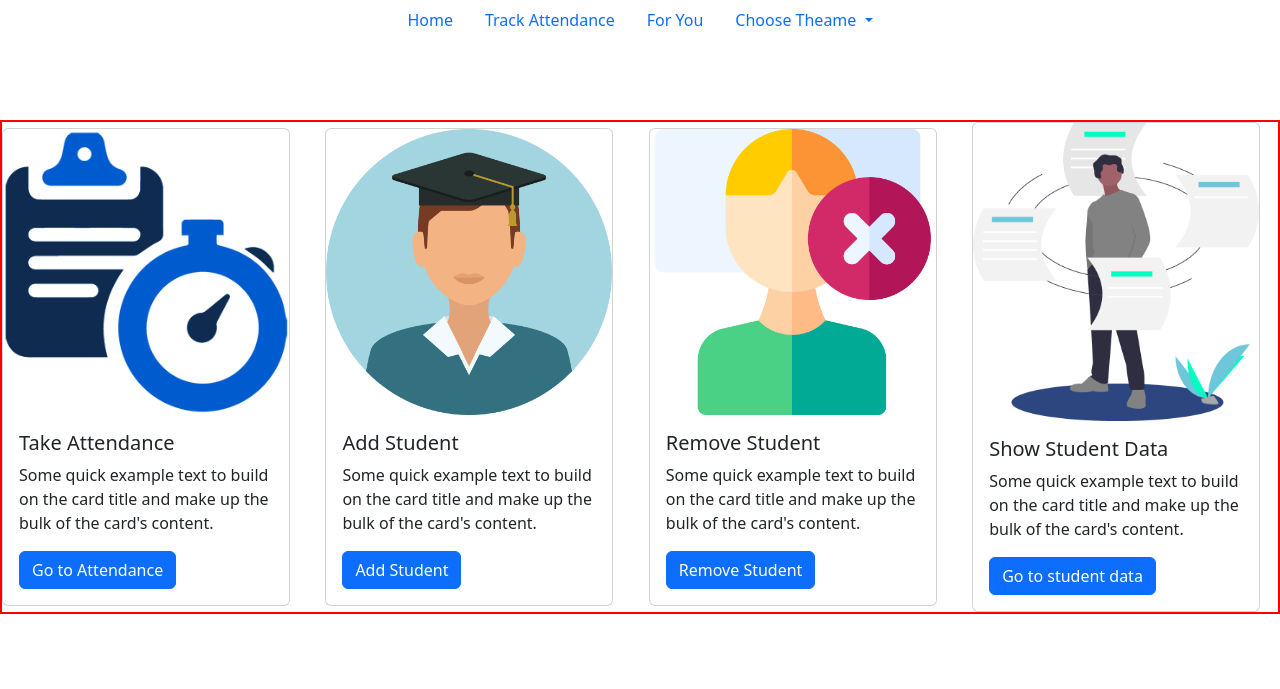
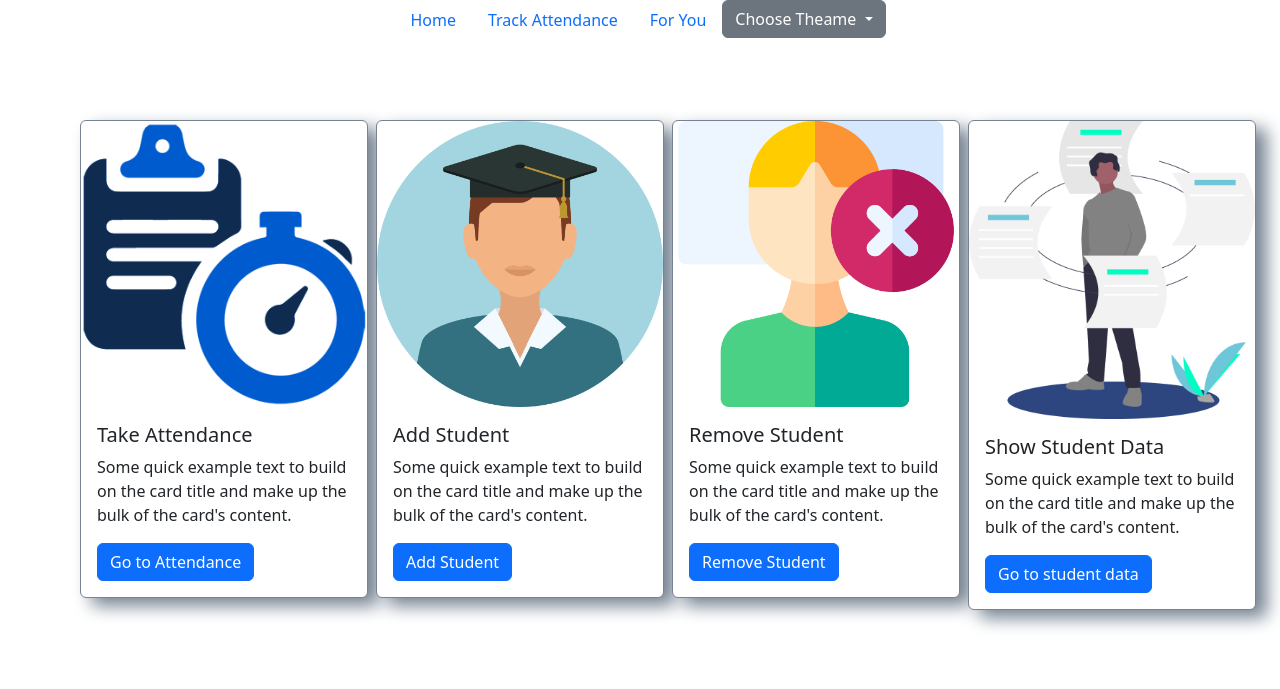
Before and after one commit to rutvalthonge4312/Attendance-System, a PHP site: page /ActualPage.html in a window 1280 px wide. Shown: the top 689 px of the page. Run offline with PHP 8.4, Linux system fonts and the light colour scheme.

Commit message:
updated the code

```diff
--- a/ActualPage.html
+++ b/ActualPage.html
@@ -13,6 +13,7 @@
     <link rel="stylesheet" href="ActualPageCSS.css" />
   </head>
   <body>
+    <div class="allContaint">
       <div class="navbarHeader">
         <ul class="nav justify-content-center">
           <li class="nav-item">
@@ -24,21 +25,24 @@
           <li class="nav-item">
             <a class="nav-link" href="#">For You</a>
           </li>
-        <li class="nav-item dropdown">
-          <a
-            class="nav-link dropdown-toggle"
-            href="#"
-            role="button"
+          <div class="dropdown">
+            <button
+              class="btn btn-secondary dropdown-toggle"
+              type="button"
               data-bs-toggle="dropdown"
               aria-expanded="false"
             >
               Choose Theame
-          </a>
+            </button>
             <ul class="dropdown-menu">
-            <li><a class="dropdown-item" href="#">Dark</a></li>
-            <li><a class="dropdown-item" href="#">Light</a></li>
+              <button type="button" class="btn btn-dark" id="darkButton">
+                Dark
+              </button>
+              <button type="button" class="btn btn-light" id="lightButton">
+                Light
+              </button>
             </ul>
-        </li>
+          </div>
         </ul>
       </div>
       <div class="mainContainer">
@@ -52,8 +56,8 @@
             <div class="card-body">
               <h5 class="card-title">Take Attendance</h5>
               <p class="card-text">
-              Some quick example text to build on the card title and make up the
-              bulk of the card's content.
+                Some quick example text to build on the card title and make up
+                the bulk of the card's content.
               </p>
               <a href="#" class="btn btn-primary">Go to Attendance</a>
             </div>
@@ -65,8 +69,8 @@
             <div class="card-body">
               <h5 class="card-title">Add Student</h5>
               <p class="card-text">
-              Some quick example text to build on the card title and make up the
-              bulk of the card's content.
+                Some quick example text to build on the card title and make up
+                the bulk of the card's content.
               </p>
               <a href="#" class="btn btn-primary">Add Student</a>
             </div>
@@ -78,10 +82,12 @@
             <div class="card-body">
               <h5 class="card-title">Remove Student</h5>
               <p class="card-text">
-              Some quick example text to build on the card title and make up the
-              bulk of the card's content.
+                Some quick example text to build on the card title and make up
+                the bulk of the card's content.
               </p>
-            <a href="#" class="btn btn-primary">Remove Student</a>
+              <a href="removeStudent.html" class="btn btn-primary"
+                >Remove Student</a
+              >
             </div>
           </div>
         </div>
@@ -91,8 +97,8 @@
             <div class="card-body">
               <h5 class="card-title">Show Student Data</h5>
               <p class="card-text">
-              Some quick example text to build on the card title and make up the
-              bulk of the card's content.
+                Some quick example text to build on the card title and make up
+                the bulk of the card's content.
               </p>
               <a href="showStudentData.html" class="btn btn-primary"
                 >Go to student data</a
@@ -101,11 +107,12 @@
           </div>
         </div>
       </div>
-
+    </div>
     <script
       src="https://cdn.jsdelivr.net/npm/bootstrap@5.3.0/dist/js/bootstrap.bundle.min.js"
       integrity="sha384-geWF76RCwLtnZ8qwWowPQNguL3RmwHVBC9FhGdlKrxdiJJigb/j/68SIy3Te4Bkz"
       crossorigin="anonymous"
     ></script>
+    <script src="ActualPageJS.js"></script>
   </body>
 </html>
--- a/ActualPageCSS.css
+++ b/ActualPageCSS.css
@@ -1,22 +1,18 @@
+html {
+  overflow-x: hidden;
+  scroll-behavior: smooth;
+}
+
 .mainContainer {
   display: grid;
   grid-template-columns: 1fr 1fr 1fr 1fr;
+  gap: 0.5rem;
 
-  gap: 1.1rem;
-  border: 2px solid red;
-  justify-content: center;
-  align-items: center;
-  margin-top: 5rem;
+  margin: 5rem 5rem;
 }
-.mainContainer * {
-  height: auto;
-  width: auto;
-}
-@media screen and (max-width: 476px) {
-  .mainContainer {
-    display: flex;
-    flex-direction: column;
-  }
+.card {
+  border: 1px solid #768392;
+  box-shadow: 11px 8px 17px 0px #768392;
 }
 @media screen and (max-width: 770px) {
   .mainContainer {
@@ -24,3 +20,10 @@
     grid-template-columns: 1fr 1fr;
   }
 }
+
+@media screen and (max-width: 476px) {
+  .mainContainer {
+    display: flex;
+    flex-direction: column;
+  }
+}
--- /dev/null
+++ b/ActualPageJS.js
@@ -0,0 +1,14 @@
+var darkButton = document.getElementById("darkButton");
+var lightButton = document.getElementById("lightButton");
+var allContaint = document.getElementsByClassName("allContaint");
+var body = document.body;
+
+darkButton.addEventListener("click", function () {
+  body.style.backgroundColor = "black";
+  body.style.color = "white";
+  card.style.backgroundColor = "black";
+});
+lightButton.addEventListener("click", function () {
+  body.style.backgroundColor = "white";
+  body.style.color = "black";
+});
--- a/LogInPageJavascript.js
+++ b/LogInPageJavascript.js
@@ -4,6 +4,8 @@ var body = document.body;
 var formBody = document.getElementsByClassName("formBody");
 var navBar = document.getElementsByClassName("navbarHeader");
 var logInButton = document.getElementById("logInButton");
+var alertIn = document.getElementById("alertIn");
+alertIn.style.display = "none";
 
 darkButton.addEventListener("click", function () {
   body.style.backgroundColor = "black";
@@ -57,7 +59,7 @@ logInButton.addEventListener("click", function () {
       if (responseJson.status == 200) {
         window.location.href = "ActualPage.html";
       } else {
-        alert("Invalid Credentials");
+        alertIn.style.display = "block";
       }
     })
     .catch((err) => {
--- a/index.html
+++ b/index.html
@@ -3,7 +3,7 @@
   <head>
     <meta charset="utf-8" />
     <meta name="viewport" content="width=device-width, initial-scale=1" />
-    <title>Bootstrap demo</title>
+    <title>Log In Here!</title>
     <link
       href="https://cdn.jsdelivr.net/npm/bootstrap@5.3.0/dist/css/bootstrap.min.css"
       rel="stylesheet"
@@ -46,6 +46,9 @@
           </div>
         </div>
       </nav>
+    </div>
+    <div class="alert alert-danger" id="alertIn" role="alert">
+      Invalid Username and Password!
     </div>
     <div class="actualBodyPartInWeb">
       <div class="formIn">
--- a/removeStudent.html
+++ b/removeStudent.html
@@ -41,7 +41,8 @@
         </li>
       </ul>
     </div>
-   <div class="mainContainer"> <table id="tableInShow"></table></div>
+   <div class="mainContainer"> <table class="table table-hover" id="tableInShow"></table></div>
+
 
     </div>
     <script
--- a/showStudentData.html
+++ b/showStudentData.html
@@ -42,8 +42,9 @@
       </ul>
     </div>
     <div class="mainContainer">
-      <table id="tableInShow"></table>
+      <table class="table table-hover" id="tableInShow"></table>
     </div>
+
     <script
       src="https://cdn.jsdelivr.net/npm/bootstrap@5.3.0/dist/js/bootstrap.bundle.min.js"
       integrity="sha384-geWF76RCwLtnZ8qwWowPQNguL3RmwHVBC9FhGdlKrxdiJJigb/j/68SIy3Te4Bkz"
```
Also changed, not shown: removeStudentCSS.css (+0 -16 lines), addStudent.html (added). Lines whose indentation alone changed are shown as unchanged.
